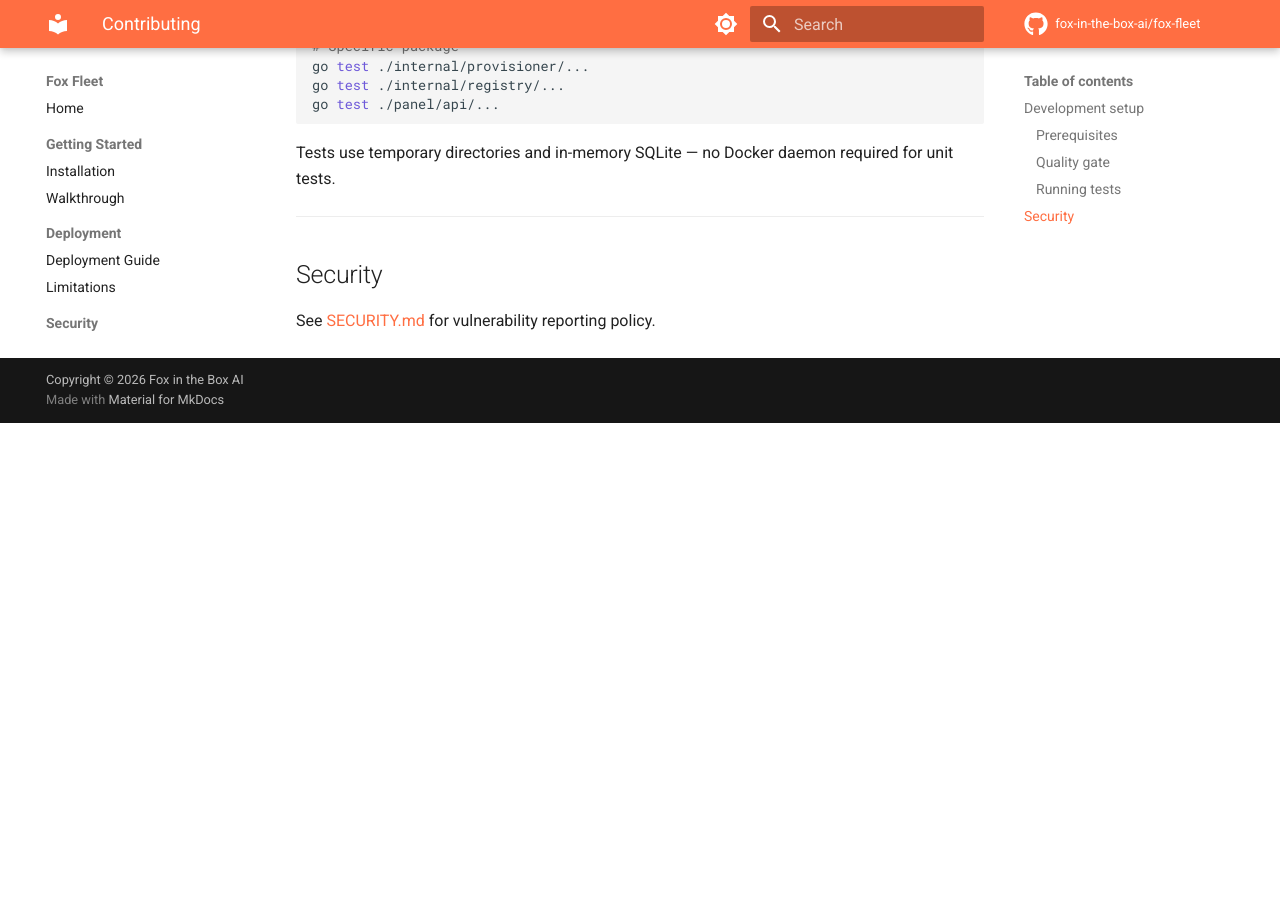
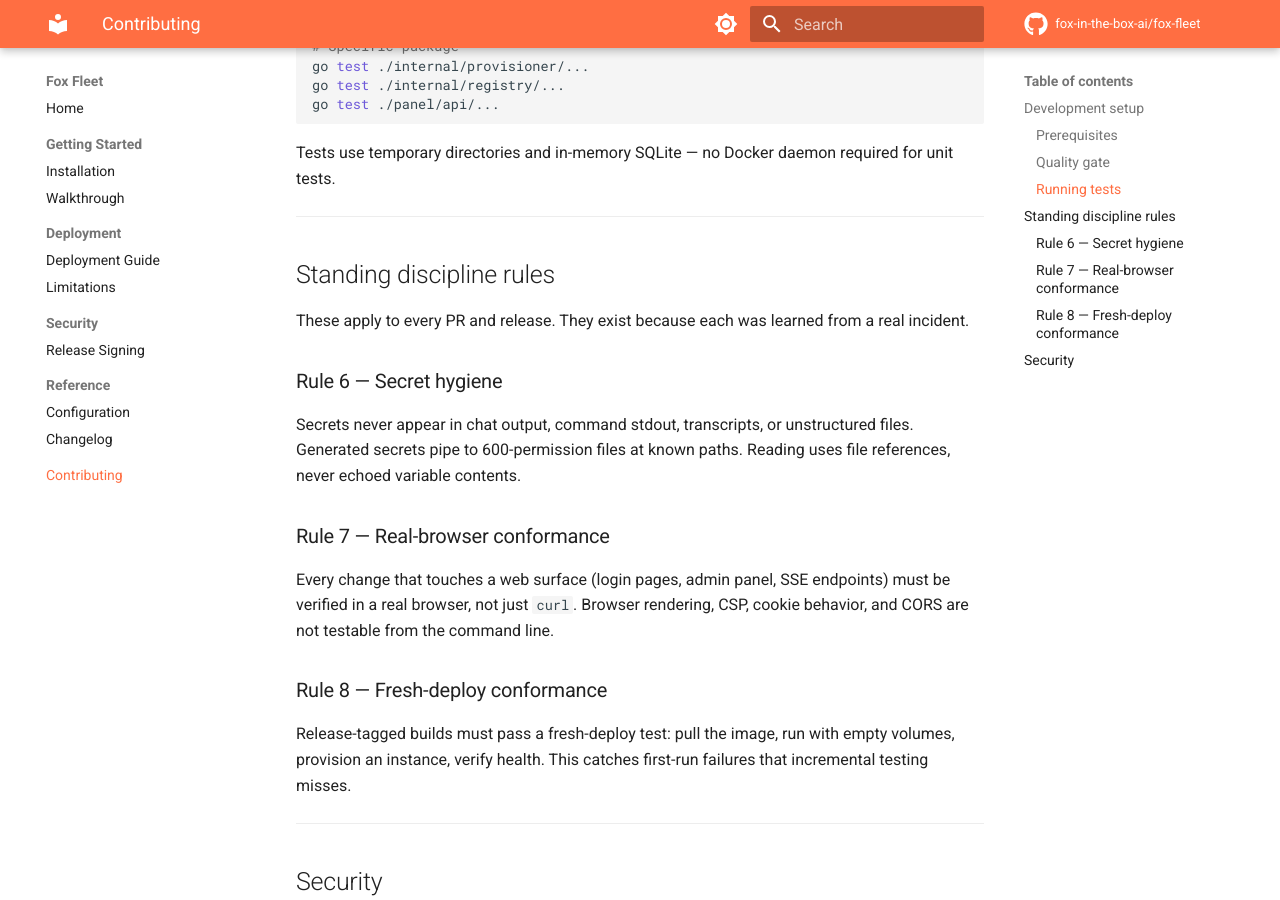
Before and after one commit to fox-in-the-box-ai/fox-fleet, an MkDocs documentation site: the page built from docs/contributing.md, in a window 1280 px wide and 900 px high, scrolled down 853 px. Built offline with MkDocs 1.6.1 and Material for MkDocs 9.7.7, drawn with Linux system fonts in a browser that asks for light colours; comment, search, counter and statistics services are not loaded; before the commit the page ends 1276 px from its top, so only the background shows below that.

Commit message:
docs: v1.6.0 release docs, ADR 0019, Rules 6/7/8
Update README status to v1.6.0, add roadmap entries for v1.5/v1.6,
document subdomain routing in architecture section, add ADR 0019
for subdomain-per-instance routing decision.

Codify standing discipline Rules 6 (secret hygiene), 7 (browser
conformance), 8 (fresh-deploy conformance) in PR template checklist
and contributing guide.

Closes #162

```diff
--- a/docs/contributing.md
+++ b/docs/contributing.md
@@ -41,6 +41,24 @@ Tests use temporary directories and in-memory SQLite — no Docker daemon requir
 
 ---
 
+## Standing discipline rules
+
+These apply to every PR and release. They exist because each was learned from a real incident.
+
+### Rule 6 — Secret hygiene
+
+Secrets never appear in chat output, command stdout, transcripts, or unstructured files. Generated secrets pipe to 600-permission files at known paths. Reading uses file references, never echoed variable contents.
+
+### Rule 7 — Real-browser conformance
+
+Every change that touches a web surface (login pages, admin panel, SSE endpoints) must be verified in a real browser, not just `curl`. Browser rendering, CSP, cookie behavior, and CORS are not testable from the command line.
+
+### Rule 8 — Fresh-deploy conformance
+
+Release-tagged builds must pass a fresh-deploy test: pull the image, run with empty volumes, provision an instance, verify health. This catches first-run failures that incremental testing misses.
+
+---
+
 ## Security
 
 See [SECURITY.md](https://github.com/fox-in-the-box-ai/fox-fleet/blob/main/SECURITY.md) for vulnerability reporting policy.
```
Also changed, not shown: README.md (+7 -4 lines), docs/architecture/adr/0019-subdomain-per-instance-routing.md (added, +36 -0 lines), .github/PULL_REQUEST_TEMPLATE.md.
